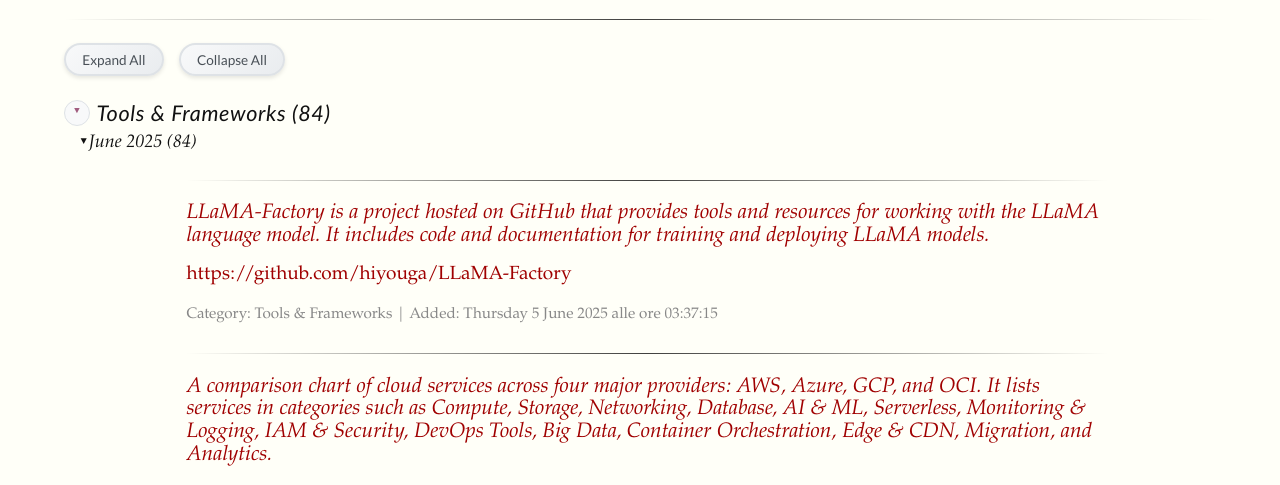
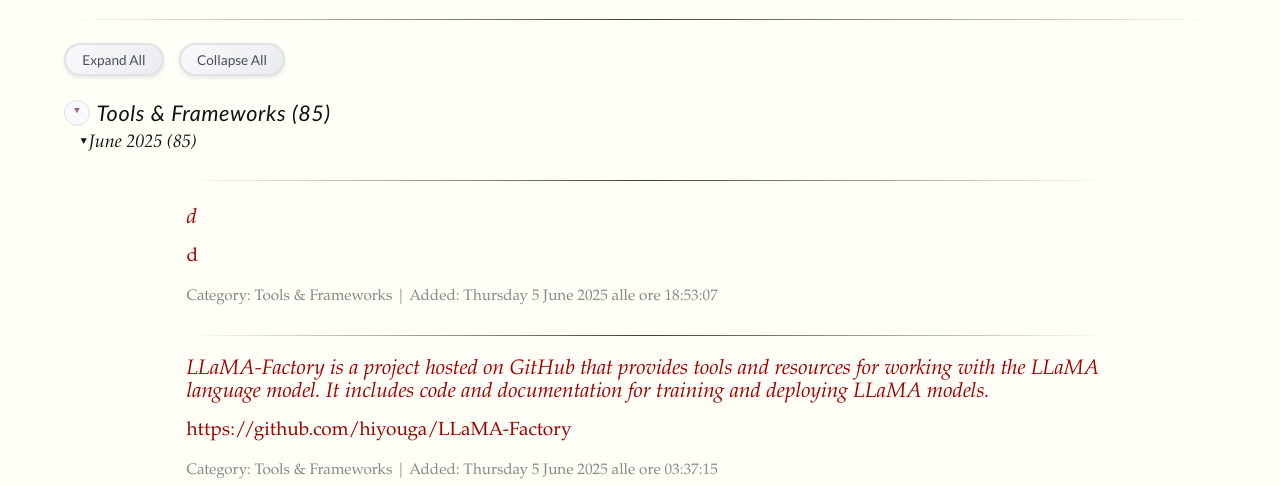
Before and after one commit to ltoscano/ltoscano.github.io, a website: page resources/index.html in a window 1280 px wide. Shown: the part 286-771 px from the top of the page. Drawn offline with nearby package versions, Linux system fonts and the light colour scheme; some packages are replaced by stand-ins of ours.

Commit message:
Update resources page

```diff
--- a/resources/index.html
+++ b/resources/index.html
@@ -301,17 +301,29 @@
         <div class="resources-category">
             <div class="category-header" onclick="toggleCategory('tools-&-frameworks')">
                 <span class="category-toggle" id="toggle-tools-&-frameworks">▼</span>
-                <h2 class="content-listing-header sans">Tools & Frameworks (84)</h2>
+                <h2 class="content-listing-header sans">Tools & Frameworks (85)</h2>
             </div>
             <div class="category-content expanded" id="content-tools-&-frameworks">
 
                 <div class="month-year-group">
                     <div class="month-year-header" onclick="toggleMonthYear('tools-&-frameworks-june-2025')">
                         <span class="month-year-toggle" id="toggle-tools-&-frameworks-june-2025">▼</span>
-                        <h3>June 2025 (84)</h3>
+                        <h3>June 2025 (85)</h3>
                     </div>
                     <div class="month-year-content expanded" id="content-tools-&-frameworks-june-2025">
                         <ul class="content-listing">
+
+                        <li class="listing resources-item">
+                            <hr class="slender" />
+                            <a href="d" target="_blank"><h3 class="contrast">d</h3></a>
+                            <div>
+                                <a href="d" target="_blank" title="d">d</a>
+                            </div>
+                            <div class="resources-meta">
+                                Category: Tools & Frameworks |
+                                Added: Thursday 5 June 2025 alle ore 18:53:07
+                            </div>
+                        </li>
 
                         <li class="listing resources-item">
                             <hr class="slender" />
```
